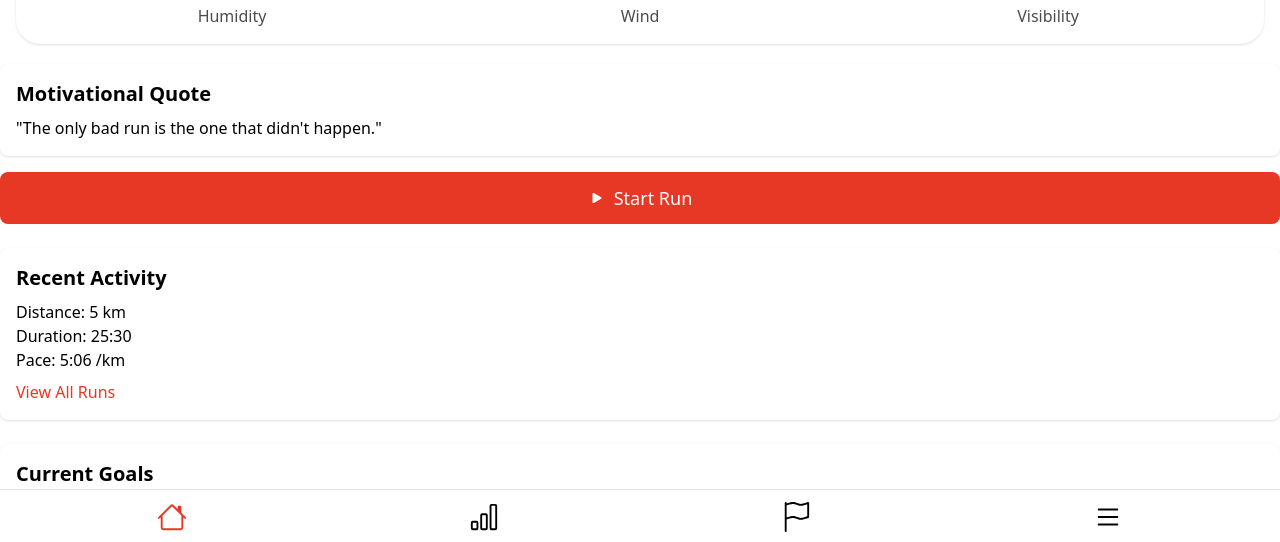
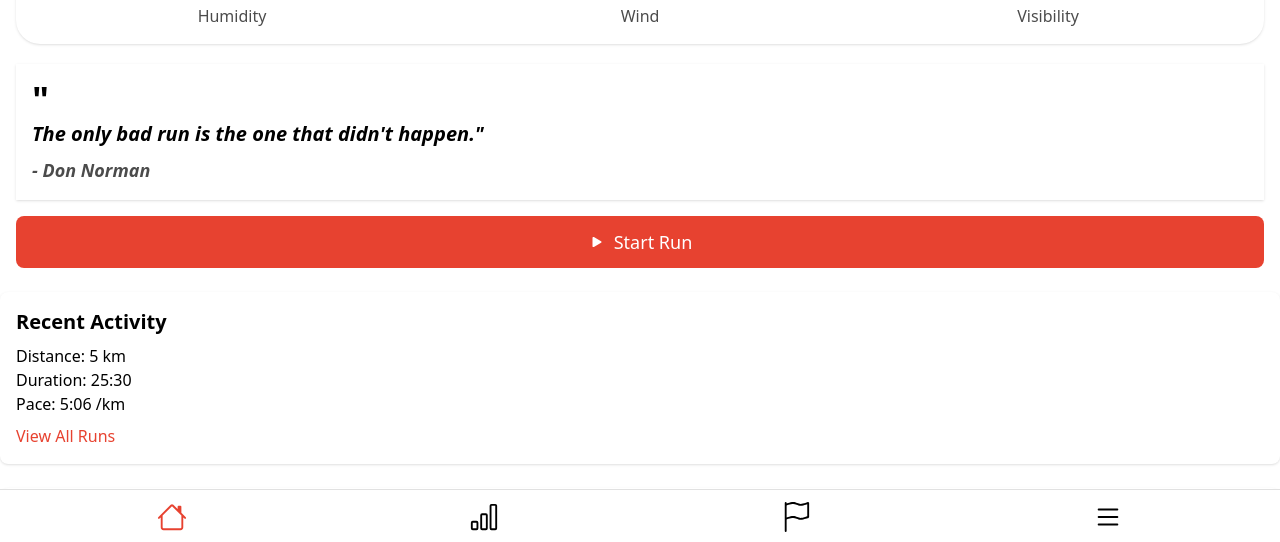
Before and after one commit to leongweitong/RunMate, a React (Vite) app: page / in a window 1280 px wide. Shown: the part 256-798 px from the top of the page. Built offline with nearby package versions, Linux system fonts and the light colour scheme.

Commit message:
set primary color and motication quote

```diff
--- a/src/components/Weather.jsx
+++ b/src/components/Weather.jsx
@@ -3,7 +3,7 @@ import { BsDropletFill, BsWind, BsEyeFill, BsGeoAltFill } from 'react-icons/bs'
 
 const Weather = () => {
   return (
-    <div className="bg-primary_90 p-4 rounded-b-3xl p-4 h-60 mb-20">
+    <div className="bg-primary p-4 rounded-b-3xl p-4 h-60 mb-20">
         <dic className="flex gap-2 items-center justify-center mb-4">
             <BsGeoAltFill className='text-white text-2xl' />
             <div className='text-white text-2xl'>Kampung Ayer Keroh</div>
@@ -13,7 +13,7 @@ const Weather = () => {
                 <img src="http://openweathermap.org/img/wn/04d@2x.png" alt='' className="flex-1 w-32 h-32" />
                 <div className="flex-1 text-md">
                     <div className='font-bold opacity-50'>Today</div>
-                    <div className='flex text-primary_90 font-bold'>
+                    <div className='flex text-primary font-bold'>
                         <div className='text-5xl'>{(305.55 - 273.15).toFixed(0)}°</div>
                         <div className='text-2xl leading-none self-end'>/{312.55 - 273.55}°</div>
                     </div>
@@ -22,17 +22,17 @@ const Weather = () => {
             </div>
             <div className="flex gap-2 justify-content mt-2">
                 <div className='flex flex-1 flex-col items-center'>
-                    <BsDropletFill className="text-primary_90 mb-1" />
+                    <BsDropletFill className="text-primary mb-1" />
                     <div className='font-bold opacity-80'>75%</div>
                     <div className='opacity-70'>Humidity</div>
                 </div>
                 <div className='flex flex-1 flex-col items-center'>
-                    <BsWind className="text-primary_90 font-bold mb-1" />
+                    <BsWind className="text-primary font-bold mb-1" />
                     <div className='font-bold opacity-80'>3.39m/s</div>
                     <div className='opacity-70'>Wind</div>
                 </div>
                 <div className='flex flex-1 flex-col items-center'>
-                    <BsEyeFill className="text-primary_90 mb-1" />
+                    <BsEyeFill className="text-primary mb-1" />
                     <div className='font-bold opacity-80'>10km</div>
                     <div className='opacity-70'>Visibility</div>
                 </div>
--- a/src/pages/HomePage.jsx
+++ b/src/pages/HomePage.jsx
@@ -32,12 +32,15 @@ const HomePage = () => {
     return (
         <div>
             <Weather />
-            <div className='mt-6 bg-white p-4 rounded-lg shadow'>
-                <h2 className='text-xl font-bold mb-2'>Motivational Quote</h2>
-                <p>"The only bad run is the one that didn't happen."</p>
+            <div className="mt-6 px-4">
+                <div className='bg-white p-4 shadow'>
+                    <h2 className='text-4xl font-bold'>"</h2>
+                    <p className='text-xl italic font-bold'>The only bad run is the one that didn't happen."</p>
+                    <p className='mt-2 font-bold opacity-70 text-lg italic'>- Don Norman</p>
+                </div>
             </div>
 
-            <div className='mt-4'>
+            <div className='mt-4 px-4'>
                 <button className='w-full bg-primary text-white py-3 rounded-lg flex items-center justify-center text-lg'>
                 <BsPlayFill className='mr-2' /> Start Run
                 </button>
--- a/tailwind.config.js
+++ b/tailwind.config.js
@@ -7,11 +7,10 @@ export default {
   theme: {
     extend: {
       colors: {
-        primary: 'rgba(230, 56, 37, 255)',
+        primary: 'rgba(230, 56, 37, 0.95)',
         secondary: 'rgba(225, 225, 225, 255)',
         black: 'rgba(0, 0, 0, 255)',
         white: 'rgba(255, 255, 255, 255)',
-        primary_90: 'rgba(230, 56, 37, 0.9)',
       },
     },
   },
```
